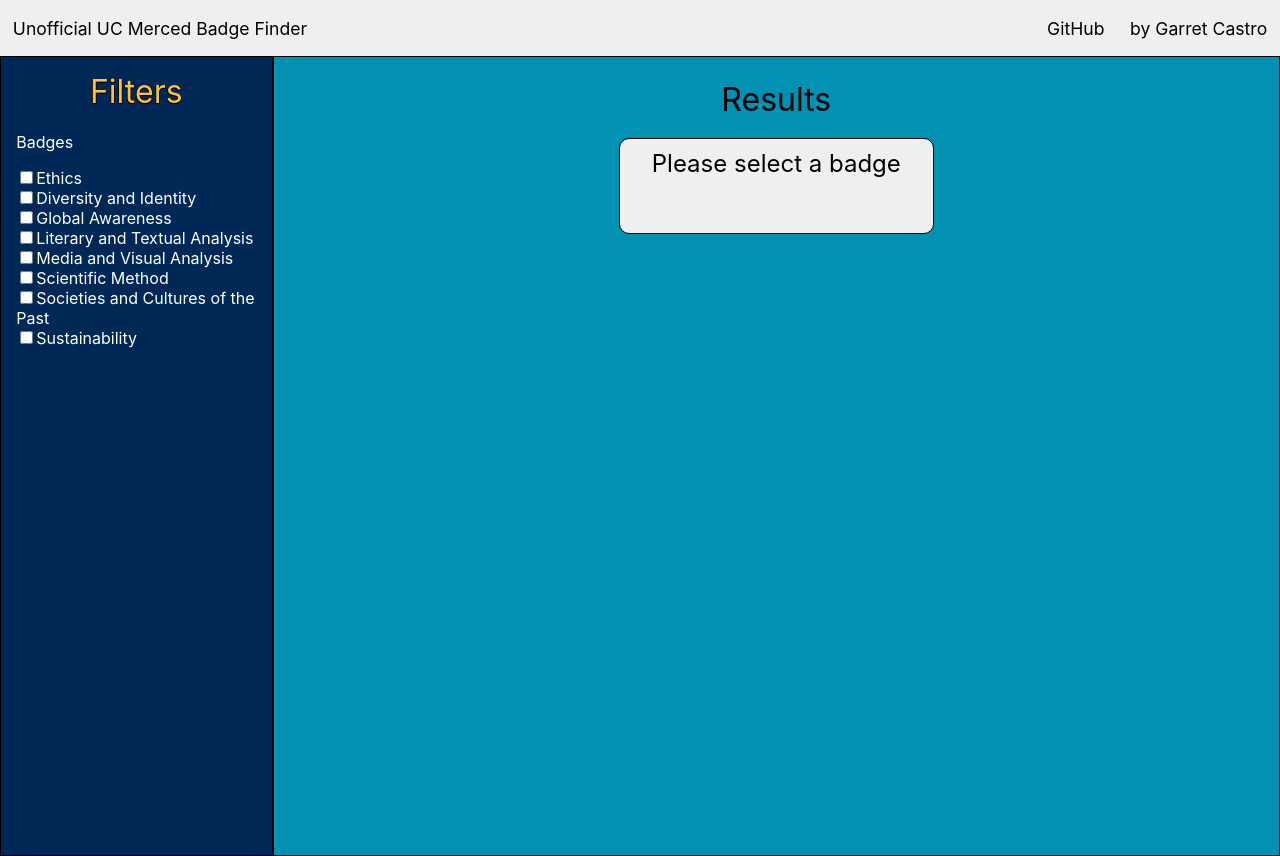
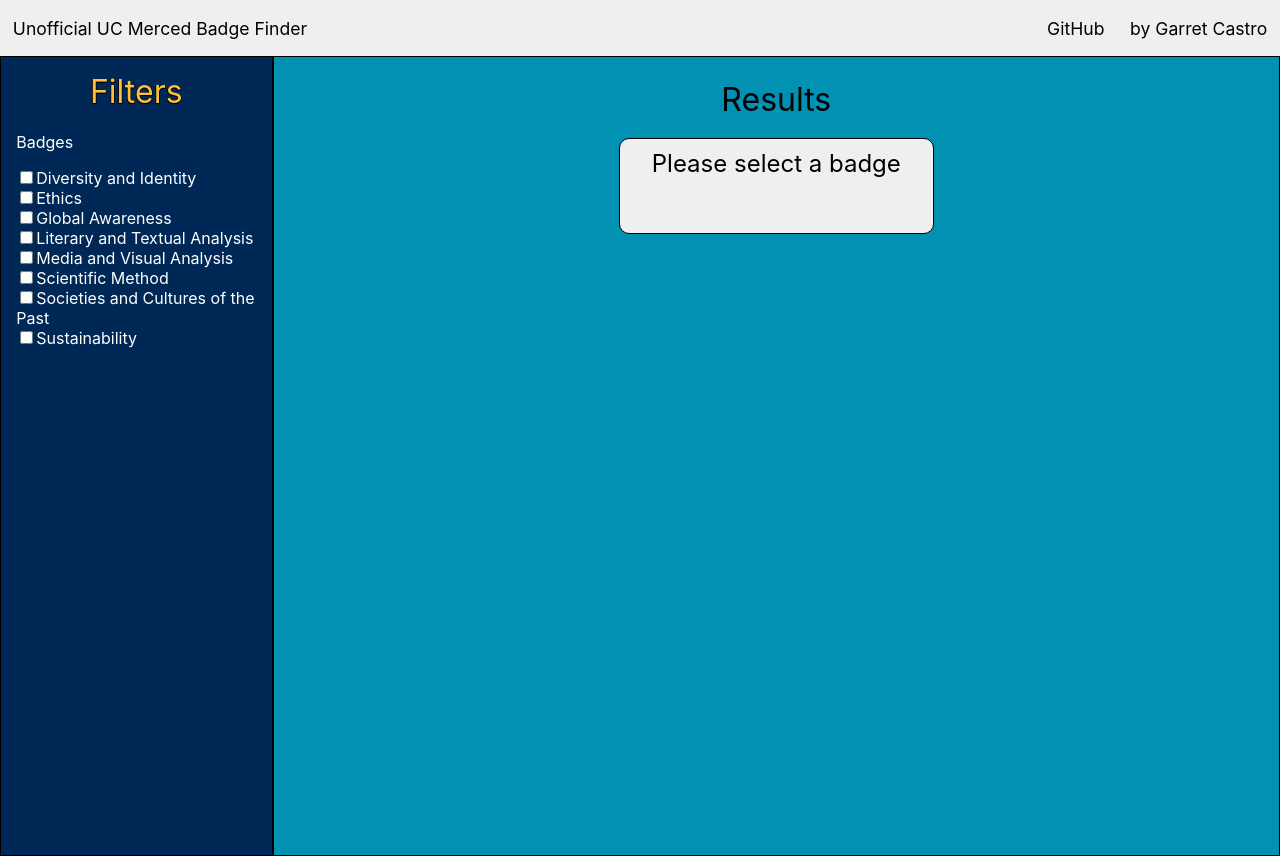
Before and after one commit to TheVanadium/course_req_overlap_finder, a React (Create React App) app: page / in a window 1280 px wide. Built offline with nearby package versions, Linux system fonts and the light colour scheme.

Commit message:
feat: alphebetize filters

```diff
--- a/src/components/Filters.js
+++ b/src/components/Filters.js
@@ -12,8 +12,8 @@ import './Filters.css';
  */
 
 const badgeList = [
+  "Diversity and Identity",
   "Ethics",
-  "Diversity and Identity",
   "Global Awareness",
   "Literary and Textual Analysis",
   "Media and Visual Analysis",
```
